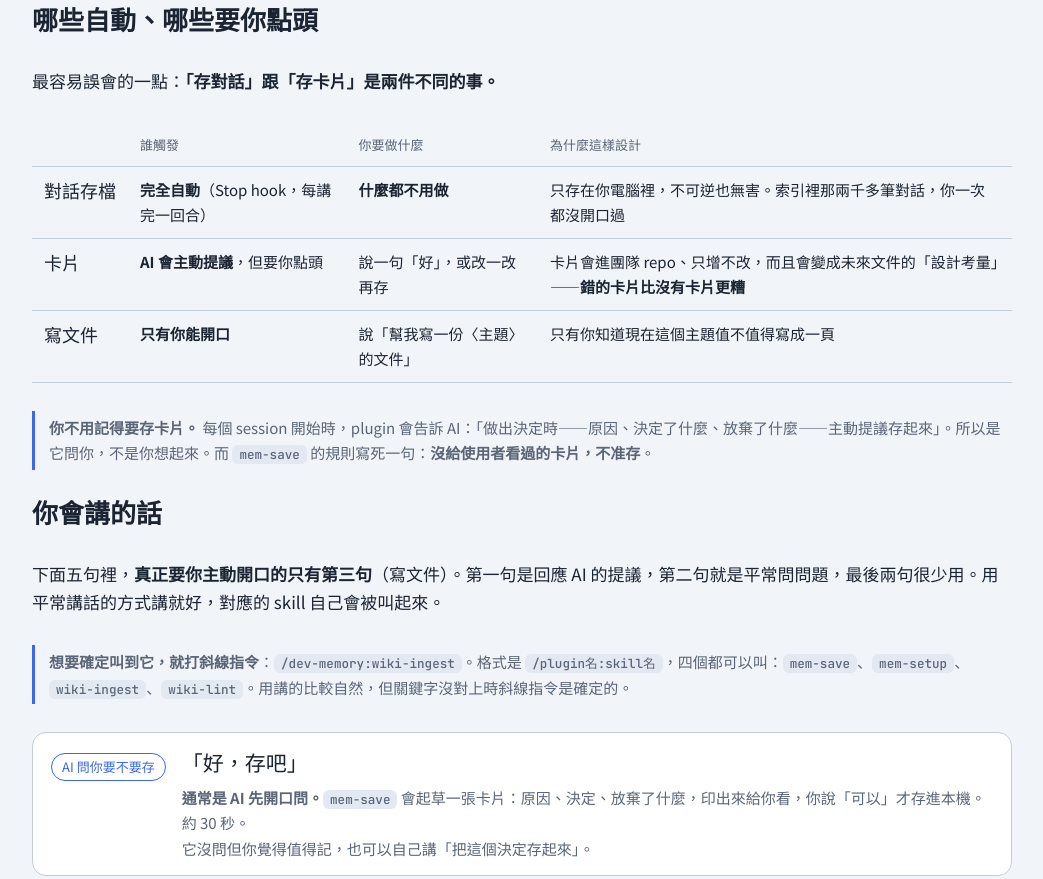
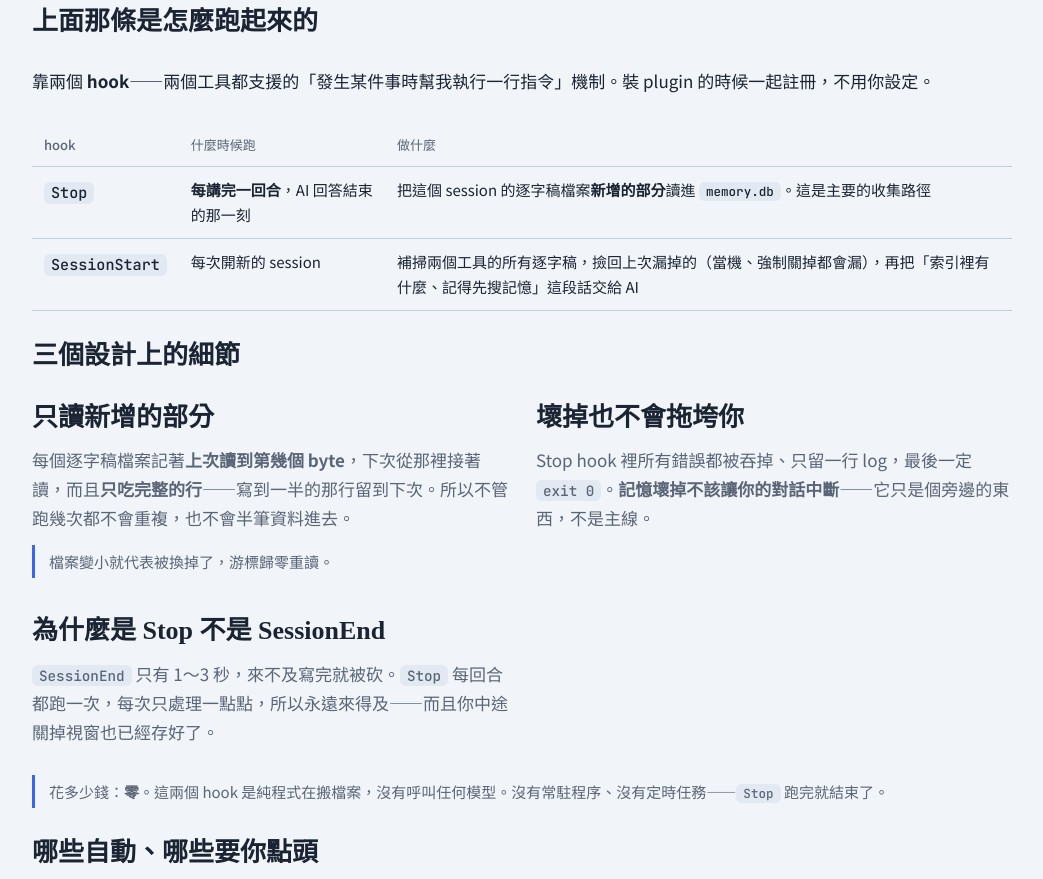
Before and after one commit to xinqilin/dev-memory, a plain HTML site: page docs/eli5.html in a window 1280 px wide. Shown: the part 4980-5859 px from the top of the page, without its empty margins (118-1161 px from the left). Drawn offline with Linux system fonts and the light colour scheme; a web font is replaced by a local one.

Commit message:
docs: name the hooks that make the background track run

```diff
--- a/docs/eli5.html
+++ b/docs/eli5.html
@@ -729,6 +729,48 @@
 
     <p class="legend">上面那條<strong>從你裝好的那一刻就沒停過</strong>，跟你有沒有做下面的事完全無關。下面那條<b>綠色</b>是你主動開口，<b>藍框</b>是它停下來問你。</p>
 
+    <h3>上面那條是怎麼跑起來的</h3>
+    <p>靠兩個 <strong>hook</strong>——兩個工具都支援的「發生某件事時幫我執行一行指令」機制。裝 plugin 的時候一起註冊，不用你設定。</p>
+
+    <div class="flow-wrap">
+      <table class="flow">
+        <thead>
+          <tr><th>hook</th><th>什麼時候跑</th><th>做什麼</th></tr>
+        </thead>
+        <tbody>
+          <tr>
+            <td><code>Stop</code></td>
+            <td><strong>每講完一回合</strong>，AI 回答結束的那一刻</td>
+            <td>把這個 session 的逐字稿檔案<strong>新增的部分</strong>讀進 <code>memory.db</code>。這是主要的收集路徑</td>
+          </tr>
+          <tr>
+            <td><code>SessionStart</code></td>
+            <td>每次開新的 session</td>
+            <td>補掃兩個工具的所有逐字稿，撿回上次漏掉的（當機、強制關掉都會漏），再把「索引裡有什麼、記得先搜記憶」這段話交給 AI</td>
+          </tr>
+        </tbody>
+      </table>
+    </div>
+
+    <h3>三個設計上的細節</h3>
+    <div class="ideas">
+      <div class="idea">
+        <h3>只讀新增的部分</h3>
+        <p>每個逐字稿檔案記著<strong>上次讀到第幾個 byte</strong>，下次從那裡接著讀，而且<strong>只吃完整的行</strong>——寫到一半的那行留到下次。所以不管跑幾次都不會重複，也不會半筆資料進去。</p>
+        <p class="note">檔案變小就代表被換掉了，游標歸零重讀。</p>
+      </div>
+      <div class="idea">
+        <h3>壞掉也不會拖垮你</h3>
+        <p>Stop hook 裡所有錯誤都被吞掉、只留一行 log，最後一定 <code>exit 0</code>。<strong>記憶壞掉不該讓你的對話中斷</strong>——它只是個旁邊的東西，不是主線。</p>
+      </div>
+      <div class="idea">
+        <h3>為什麼是 Stop 不是 SessionEnd</h3>
+        <p><code>SessionEnd</code> 只有 1～3 秒，來不及寫完就被砍。<code>Stop</code> 每回合都跑一次，每次只處理一點點，所以永遠來得及——而且你中途關掉視窗也已經存好了。</p>
+      </div>
+    </div>
+
+    <p class="note">花多少錢：<strong>零</strong>。這兩個 hook 是純程式在搬檔案，沒有呼叫任何模型。沒有常駐程序、沒有定時任務——<code>Stop</code> 跑完就結束了。</p>
+
     <h3>哪些自動、哪些要你點頭</h3>
     <p>最容易誤會的一點：<strong>「存對話」跟「存卡片」是兩件不同的事。</strong></p>
 
```
